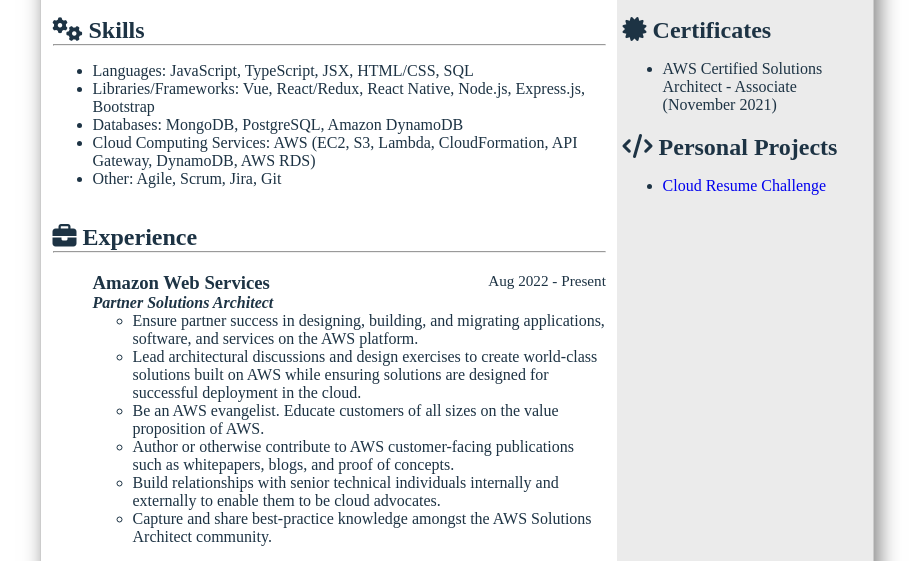
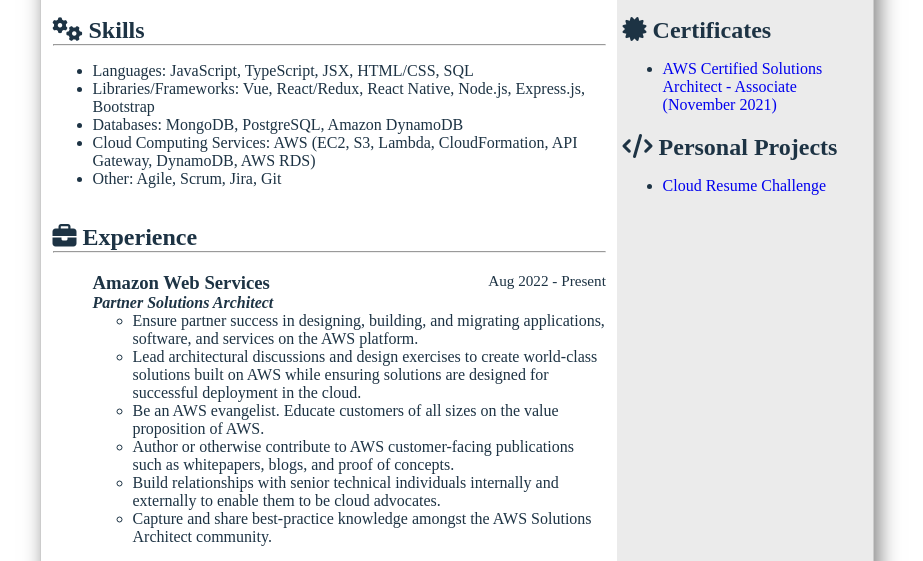
Before and after one commit to jefferygraham/cloud-resume-challenge, a plain HTML site: page resume/index.html in a window 1280 px wide. Shown: the part 188-749 px from the top of the page, without its empty margins (183-1106 px from the left). Drawn offline with Linux system fonts and the light colour scheme.

Commit message:
add link to saa cert

```diff
--- a/resume/index.html
+++ b/resume/index.html
@@ -233,7 +233,14 @@
       <section class="side-panel">
         <h2><i class="fa-solid fa-certificate"></i> Certificates</h2>
         <ul>
-          <li>AWS Certified Solutions Architect - Associate (November 2021)</li>
+          <li>
+            <a
+              href="https://www.credly.com/badges/12a7c545-63db-4af7-880d-1b58163c1f6c/public_url"
+              target="_blank"
+              rel="noopener noreferrer"
+              >AWS Certified Solutions Architect - Associate (November 2021)</a
+            >
+          </li>
         </ul>
         <h2><i class="fa-solid fa-code"></i> Personal Projects</h2>
         <ul>
```
